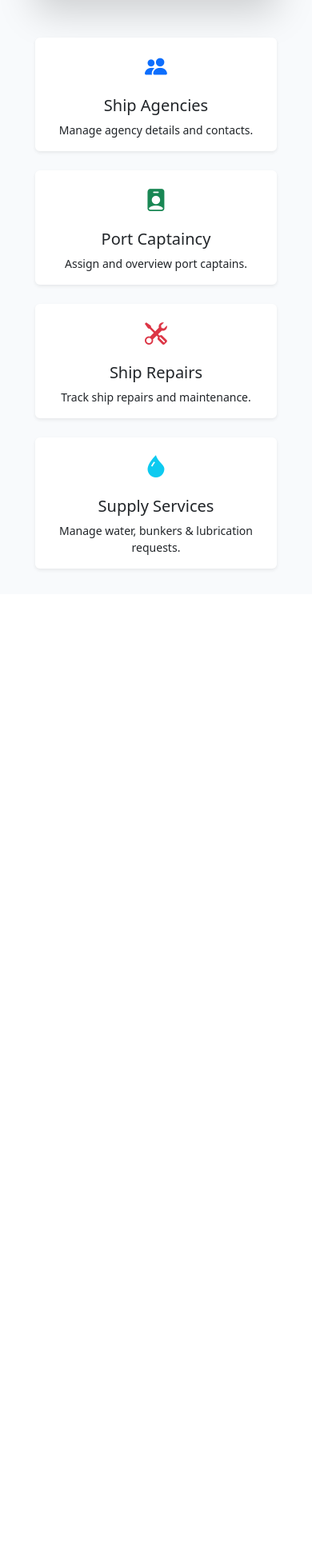
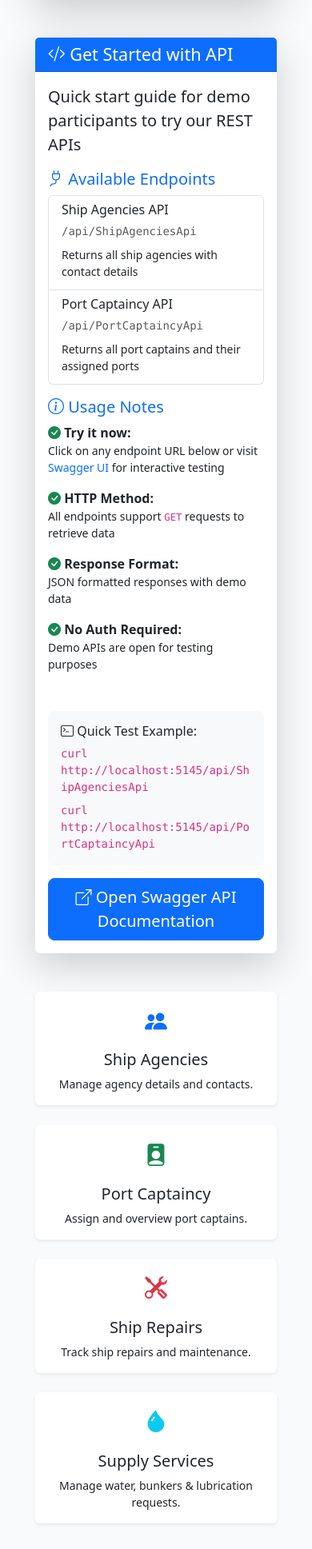
Before and after one commit to xebia/ShipServiceApp, an ASP.NET Core app: page / in a window 390 px wide. Shown: the part 790-2727 px from the top of the page at 80% size. Before the commit the page ends 1504 px from the top, so only its background shows below. Run offline with ASP.NET Core 8, Linux system fonts and the light colour scheme; some libraries are stand-ins or nearby versions.

Commit message:
Add API endpoint guide to Home view with PortCaptaincyApi controller
Co-authored-by: Rajeshcn26 <55257003+Rajeshcn26@users.noreply.github.com>

```diff
--- a/Views/Home/Index.cshtml
+++ b/Views/Home/Index.cshtml
@@ -18,6 +18,70 @@
             <!-- Big Ship! Use your own or a royalty-free ship photo if deployed! -->
             <img src="https://images.unsplash.com/photo-1517841905240-472988babdf9?auto=format&fit=crop&w=700&q=80"
                  alt="Ship" class="img-fluid rounded shadow-lg" style="max-height: 320px;">
+        </div>
+    </div>
+</div>
+
+<!-- Get Started with API Panel -->
+<div class="container mt-5 mb-5">
+    <div class="card shadow-lg border-0">
+        <div class="card-header bg-primary text-white">
+            <h4 class="mb-0"><i class="bi bi-code-slash"></i> Get Started with API</h4>
+        </div>
+        <div class="card-body">
+            <p class="lead">Quick start guide for demo participants to try our REST APIs</p>
+
+            <div class="row">
+                <div class="col-md-6 mb-3">
+                    <h5 class="text-primary"><i class="bi bi-plug"></i> Available Endpoints</h5>
+                    <div class="list-group">
+                        <div class="list-group-item">
+                            <h6 class="mb-1">Ship Agencies API</h6>
+                            <code class="text-muted">/api/ShipAgenciesApi</code>
+                            <p class="mb-1 mt-2 small">Returns all ship agencies with contact details</p>
+                        </div>
+                        <div class="list-group-item">
+                            <h6 class="mb-1">Port Captaincy API</h6>
+                            <code class="text-muted">/api/PortCaptaincyApi</code>
+                            <p class="mb-1 mt-2 small">Returns all port captains and their assigned ports</p>
+                        </div>
+                    </div>
+                </div>
+
+                <div class="col-md-6 mb-3">
+                    <h5 class="text-primary"><i class="bi bi-info-circle"></i> Usage Notes</h5>
+                    <ul class="list-unstyled">
+                        <li class="mb-3">
+                            <strong><i class="bi bi-check-circle-fill text-success"></i> Try it now:</strong>
+                            <p class="mb-1 small">Click on any endpoint URL below or visit <a href="/swagger" class="text-decoration-none">Swagger UI</a> for interactive testing</p>
+                        </li>
+                        <li class="mb-3">
+                            <strong><i class="bi bi-check-circle-fill text-success"></i> HTTP Method:</strong>
+                            <p class="mb-1 small">All endpoints support <code>GET</code> requests to retrieve data</p>
+                        </li>
+                        <li class="mb-3">
+                            <strong><i class="bi bi-check-circle-fill text-success"></i> Response Format:</strong>
+                            <p class="mb-1 small">JSON formatted responses with demo data</p>
+                        </li>
+                        <li class="mb-3">
+                            <strong><i class="bi bi-check-circle-fill text-success"></i> No Auth Required:</strong>
+                            <p class="mb-1 small">Demo APIs are open for testing purposes</p>
+                        </li>
+                    </ul>
+                </div>
+            </div>
+
+            <div class="mt-3 p-3 bg-light rounded">
+                <h6 class="mb-2"><i class="bi bi-terminal"></i> Quick Test Example:</h6>
+                <code class="d-block mb-2">curl http://localhost:5145/api/ShipAgenciesApi</code>
+                <code class="d-block">curl http://localhost:5145/api/PortCaptaincyApi</code>
+            </div>
+
+            <div class="mt-3 text-center">
+                <a href="/swagger" class="btn btn-primary btn-lg">
+                    <i class="bi bi-box-arrow-up-right"></i> Open Swagger API Documentation
+                </a>
+            </div>
         </div>
     </div>
 </div>
```
Also changed, not shown: Controllers/api/PortCaptaincyApiController.cs (added, +17 -0 lines).
